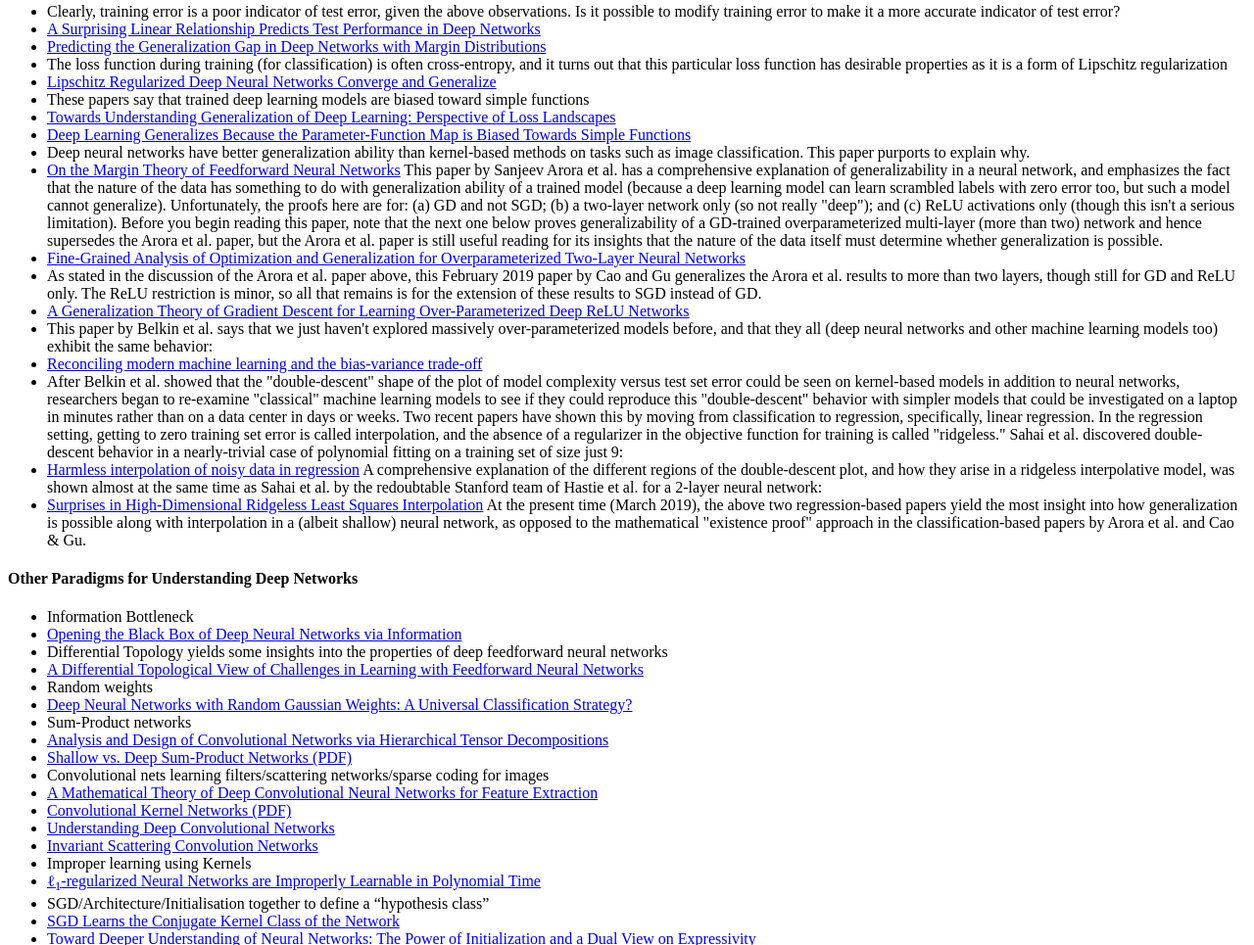
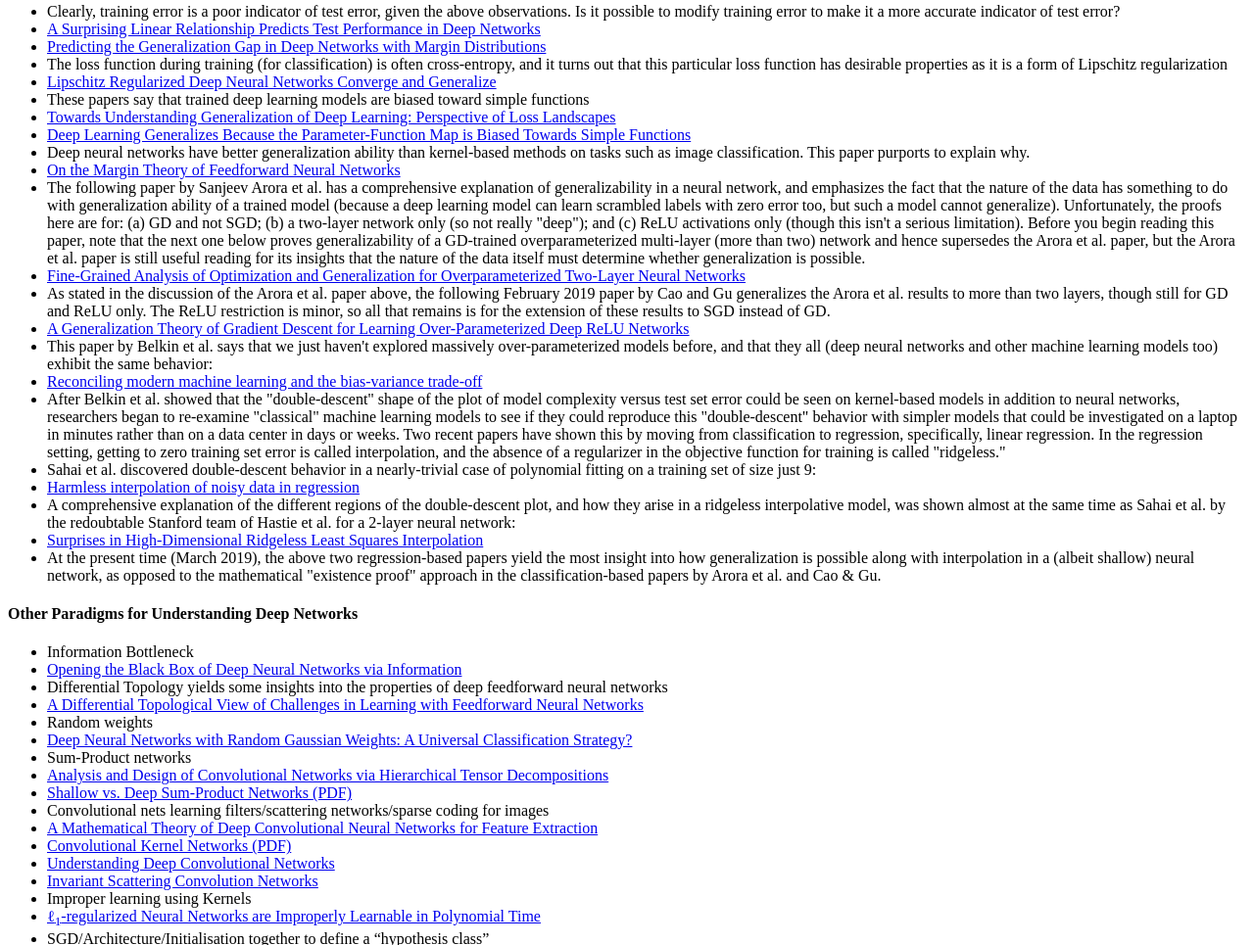
Before and after one commit to ml-theory-papers/ml-theory-papers.github.io, a plain HTML site: page index.html in a window 1280 px wide. Shown: the part 1542-2507 px from the top of the page at 98% size. Drawn offline with Linux system fonts and the light colour scheme.

Commit message:
Corrected indentation

```diff
--- a/index.html
+++ b/index.html
@@ -96,15 +96,20 @@
 <li><a href="https://arxiv.org/abs/1706.10239">Towards Understanding Generalization of Deep Learning: Perspective of Loss Landscapes</a></li>
 <li><a href="https://arxiv.org/abs/1805.08522">Deep Learning Generalizes Because the Parameter-Function Map is Biased Towards Simple Functions</a></li>
 <li>Deep neural networks have better generalization ability than kernel-based methods on tasks such as image classification. This paper purports to explain why.</li>
-<li><a href="https://arxiv.org/abs/1810.05369">On the Margin Theory of Feedforward Neural Networks</a> This paper by Sanjeev Arora et al. has a comprehensive explanation of generalizability in a neural network, and emphasizes the fact that the nature of the data has something to do with generalization ability of a trained model (because a deep learning model can learn scrambled labels with zero error too, but such a model cannot generalize). Unfortunately, the proofs here are for: (a) GD and not SGD; (b) a two-layer network only (so not really &quot;deep&quot;); and (c) ReLU activations only (though this isn't a serious limitation). Before you begin reading this paper, note that the next one below proves generalizability of a GD-trained overparameterized multi-layer (more than two) network and hence supersedes the Arora et al. paper, but the Arora et al. paper is still useful reading for its insights that the nature of the data itself must determine whether generalization is possible.</li>
+<li><a href="https://arxiv.org/abs/1810.05369">On the Margin Theory of Feedforward Neural Networks</a></li>
+<li>The following paper by Sanjeev Arora et al. has a comprehensive explanation of generalizability in a neural network, and emphasizes the fact that the nature of the data has something to do with generalization ability of a trained model (because a deep learning model can learn scrambled labels with zero error too, but such a model cannot generalize). Unfortunately, the proofs here are for: (a) GD and not SGD; (b) a two-layer network only (so not really &quot;deep&quot;); and (c) ReLU activations only (though this isn't a serious limitation). Before you begin reading this paper, note that the next one below proves generalizability of a GD-trained overparameterized multi-layer (more than two) network and hence supersedes the Arora et al. paper, but the Arora et al. paper is still useful reading for its insights that the nature of the data itself must determine whether generalization is possible.</li>
 <li><a href="https://arxiv.org/abs/1901.08584">Fine-Grained Analysis of Optimization and Generalization for Overparameterized Two-Layer Neural Networks</a></li>
-<li>As stated in the discussion of the Arora et al. paper above, this February 2019 paper by Cao and Gu generalizes the Arora et al. results to more than two layers, though still for GD and ReLU only. The ReLU restriction is minor, so all that remains is for the extension of these results to SGD instead of GD.</li>
+<li>As stated in the discussion of the Arora et al. paper above, the following February 2019 paper by Cao and Gu generalizes the Arora et al. results to more than two layers, though still for GD and ReLU only. The ReLU restriction is minor, so all that remains is for the extension of these results to SGD instead of GD.</li>
 <li><a href="https://arxiv.org/abs/1902.01384">A Generalization Theory of Gradient Descent for Learning Over-Parameterized Deep ReLU Networks</a></li>
 <li>This paper by Belkin et al. says that we just haven't explored massively over-parameterized models before, and that they all (deep neural networks and other machine learning models too) exhibit the same behavior:</li>
 <li><a href="https://arxiv.org/abs/1812.11118">Reconciling modern machine learning and the bias-variance trade-off</a></li>
-<li>After Belkin et al. showed that the &quot;double-descent&quot; shape of the plot of model complexity versus test set error could be seen on kernel-based models in addition to neural networks, researchers began to re-examine &quot;classical&quot; machine learning models to see if they could reproduce this &quot;double-descent&quot; behavior with simpler models that could be investigated on a laptop in minutes rather than on a data center in days or weeks. Two recent papers have shown this by moving from classification to regression, specifically, linear regression. In the regression setting, getting to zero training set error is called interpolation, and the absence of a regularizer in the objective function for training is called &quot;ridgeless.&quot; Sahai et al. discovered double-descent behavior in a nearly-trivial case of polynomial fitting on a training set of size just 9:</li>
-<li><a href="https://arxiv.org/abs/1903.09139">Harmless interpolation of noisy data in regression</a> A comprehensive explanation of the different regions of the double-descent plot, and how they arise in a ridgeless interpolative model, was shown almost at the same time as Sahai et al. by the redoubtable Stanford team of Hastie et al. for a 2-layer neural network:</li>
-<li><a href="https://arxiv.org/abs/1903.08560">Surprises in High-Dimensional Ridgeless Least Squares Interpolation</a> At the present time (March 2019), the above two regression-based papers yield the most insight into how generalization is possible along with interpolation in a (albeit shallow) neural network, as opposed to the mathematical &quot;existence proof&quot; approach in the classification-based papers by Arora et al. and Cao &amp; Gu.</li>
+<li>After Belkin et al. showed that the &quot;double-descent&quot; shape of the plot of model complexity versus test set error could be seen on kernel-based models in addition to neural networks, researchers began to re-examine &quot;classical&quot; machine learning models to see if they could reproduce this &quot;double-descent&quot; behavior with simpler models that could be investigated on a laptop in minutes rather than on a data center in days or weeks. Two recent papers have shown this by moving from classification to regression, specifically, linear regression. In the regression setting, getting to zero training set error is called interpolation, and the absence of a regularizer in the objective function for training is called &quot;ridgeless.&quot;<br />
+</li>
+<li>Sahai et al. discovered double-descent behavior in a nearly-trivial case of polynomial fitting on a training set of size just 9:</li>
+<li><a href="https://arxiv.org/abs/1903.09139">Harmless interpolation of noisy data in regression</a></li>
+<li>A comprehensive explanation of the different regions of the double-descent plot, and how they arise in a ridgeless interpolative model, was shown almost at the same time as Sahai et al. by the redoubtable Stanford team of Hastie et al. for a 2-layer neural network:</li>
+<li><a href="https://arxiv.org/abs/1903.08560">Surprises in High-Dimensional Ridgeless Least Squares Interpolation</a></li>
+<li>At the present time (March 2019), the above two regression-based papers yield the most insight into how generalization is possible along with interpolation in a (albeit shallow) neural network, as opposed to the mathematical &quot;existence proof&quot; approach in the classification-based papers by Arora et al. and Cao &amp; Gu.</li>
 </ul>
 <h4 id="other-paradigms-for-understanding-deep-networks">Other Paradigms for Understanding Deep Networks</h4>
 <ul>
```
Also changed, not shown: 1 other file.
